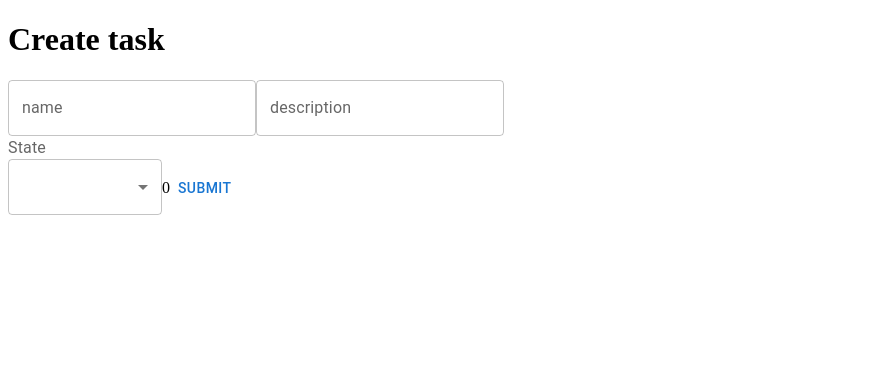
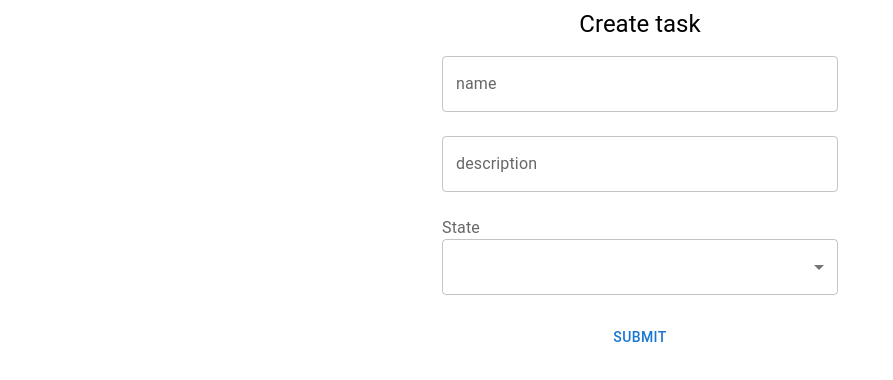
Before and after one commit to RodrigoSHL/react-testing, a React (Create React App) app in the folder unit_testing_app/: page / in a window 1280 px wide. Shown: the top 380 px of the page, without its empty margins (0-893 px from the left). Built offline with nearby package versions, Linux system fonts and the light colour scheme.

Commit message:
arreglo de front

```diff
--- a/unit_testing_app/src/components/form/Form.jsx
+++ b/unit_testing_app/src/components/form/Form.jsx
@@ -1,10 +1,8 @@
 import TextField from '@mui/material/TextField'
-import { Button, InputLabel, Select } from '@mui/material';
+import { Button, Container, InputLabel, Select, Grid, Typography } from '@mui/material';
 import { React, useState } from 'react';
 import { saveTask } from '../../services/TaskServices';
 import { CREATED_STATUS, ERROR_SERVER_STATUS, INVALID_REQUEST_STATUS } from '../../consts/httpStatus';
-
-
 
 export const Form = () => {
   const [sendData, setSendData] = useState(false);
@@ -55,6 +53,7 @@ export const Form = () => {
         state: state.value
       });
 
+      console.table(response)
       if(!response.ok) {
         throw response
       }
@@ -75,8 +74,12 @@ export const Form = () => {
   }
 
   return (
-    <>
-      <h1>Create task</h1>
+    <Container maxWidth="xs">
+      <Grid container>
+
+      </Grid>
+
+      <Typography component="h1" variant="h5" align="center">Create task</Typography>
       {
         isSuccess && <p>Task saved</p>
       }
@@ -84,23 +87,35 @@ export const Form = () => {
         <p>{serverError}</p>
       }
       <form onSubmit={handleSubmit}>
+        <Grid container spacing={3}>
+          <Grid item xs={12}>
             <TextField
+              fullWidth
               label="name"
               id="name"
               name="name"
               helperText={formErrors.name}
               onBlur={handleBlur}
-
+              error={formErrors.name.length > 0}
             />
+          </Grid>
+          <Grid item xs={12}>
             <TextField
+              fullWidth
               label="description"
               id="description"
               name="description"
               helperText={formErrors.description}
               onBlur={handleBlur}
+              error={formErrors.description.length > 0}
+
             />
+          </Grid>
+          <Grid item xs={12}>
             <InputLabel htmlFor="state">State</InputLabel>
             <Select
+              error={formErrors.state.length > 0}
+              fullWidth
               native
               inputProps={{
                 name: 'state',
@@ -113,16 +128,23 @@ export const Form = () => {
               <option value="3">Not completed</option>
 
             </Select>
-          {formErrors.state.length && <p>{formErrors.state}</p>}
+            {formErrors.state.length > 0 && <p>{formErrors.state}</p>}
+
+          </Grid>
+          <Grid item xs={12}>
             <Button
+              color='primary'
+              fullWidth
               type='submit'
               disabled={sendData}
             >
               Submit
             </Button>
 
+          </Grid>
+        </Grid>
       </form>
-    </>
+    </Container>
   )
 }
 
```
Lines whose indentation alone changed are shown as unchanged.
